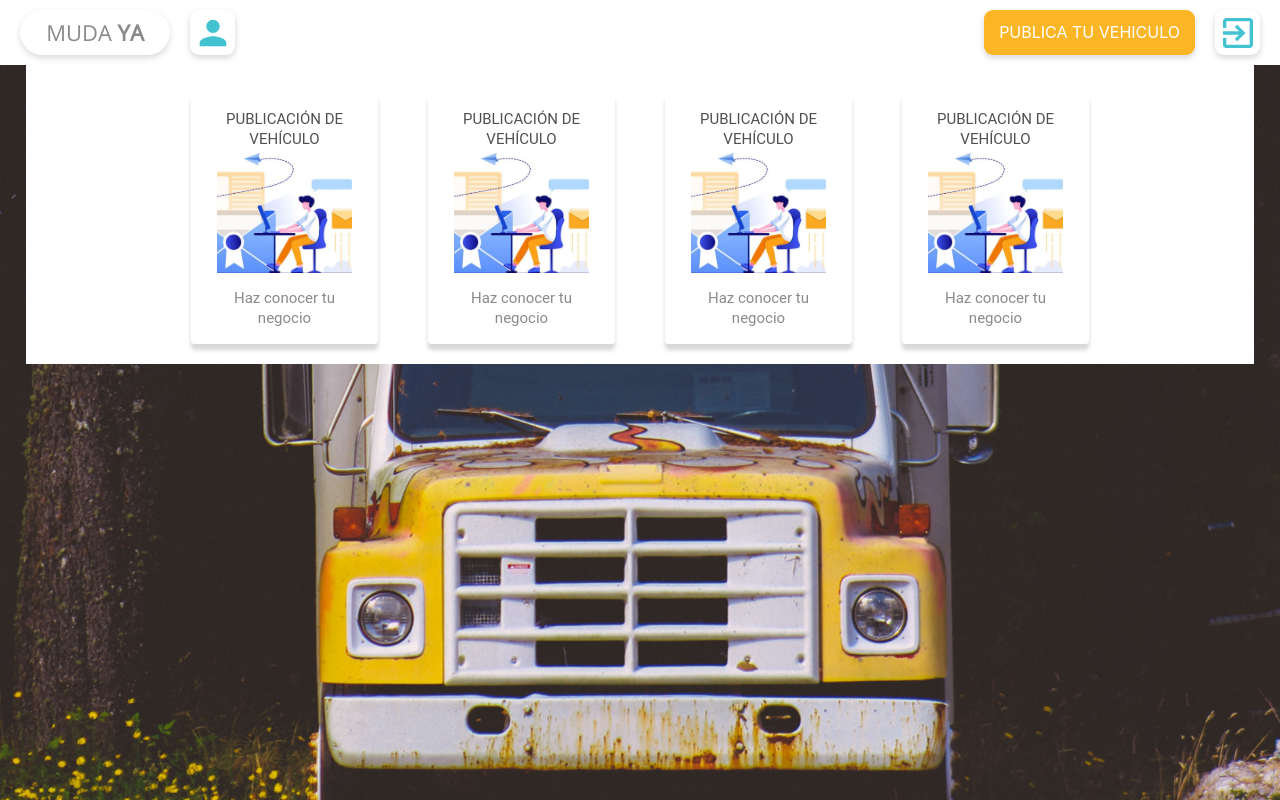
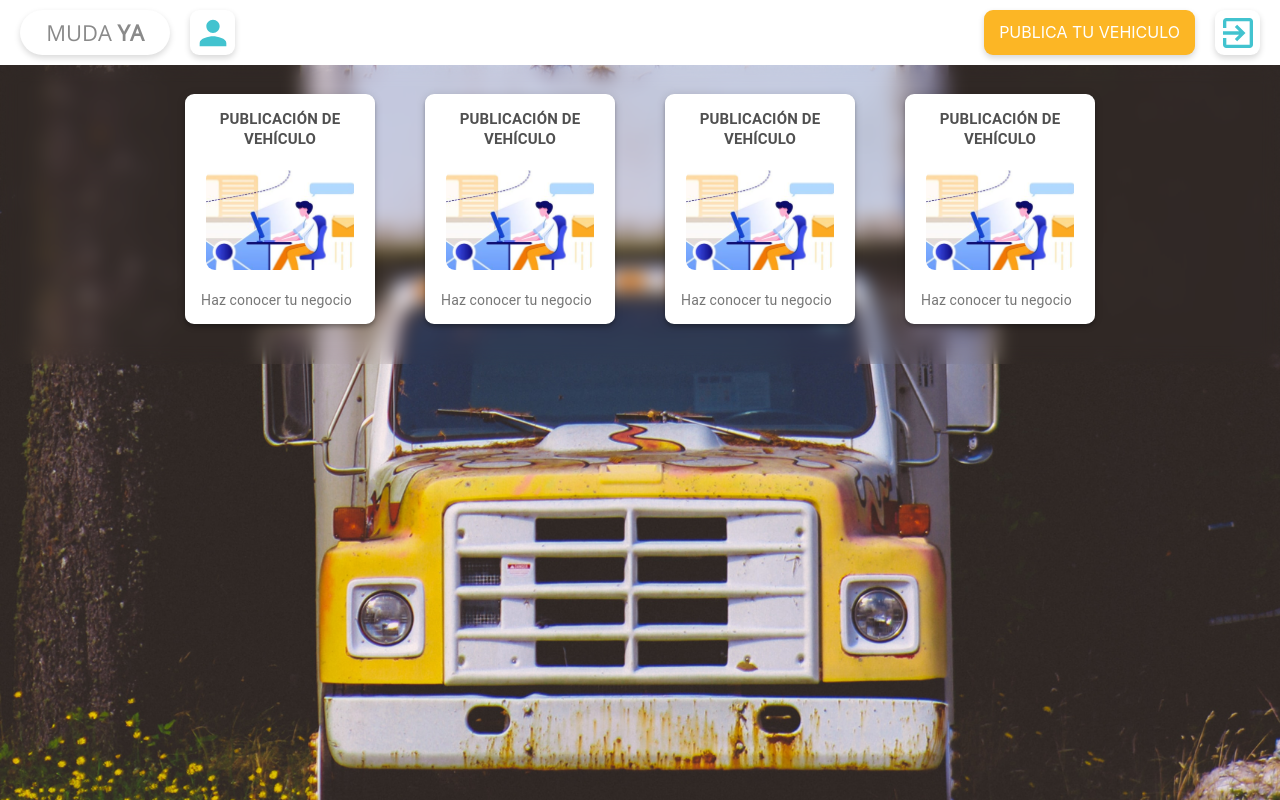
Before and after one commit to csepulvedaz/mudaya, a React (Create React App) app: page / in a window 1280 px wide. Both pictures are taken after a click on the button "INGRESAR". Shown: the top 800 px of the page. Built offline with nearby package versions, Linux system fonts and the light colour scheme.

Commit message:
:zap::lipstick: se agregan servicios

```diff
--- a/src/components/content/CardService.js
+++ b/src/components/content/CardService.js
@@ -1,50 +1,30 @@
-import React from 'react';
-import { makeStyles } from '@material-ui/core/styles';
-import Card from '@material-ui/core/Card';
-import CardContent from '@material-ui/core/CardContent';
-import Typography from '@material-ui/core/Typography';
-import CardMedia from '@material-ui/core/CardMedia';
-import illustration1 from "../../assets/ourservices1.jpg";
+import React from "react";
+import { makeStyles } from "@material-ui/core/styles";
+import Card from "@material-ui/core/Card";
+import CardContent from "@material-ui/core/CardContent";
+import Typography from "@material-ui/core/Typography";
+import CardMedia from "@material-ui/core/CardMedia";
+import img from "../../assets/ourservices1.jpg";
 
 const useStyles = makeStyles({
     root: {
-    display: "flex",
-    justifyContent: "space-around",
-    width: "187px",
-    height: "250px",
-    boxShadow: "0 6px 4px 0 rgba(0, 0, 0, 0.16)",
-    backgroundColor: "#ffffff",
+        width: "190px",
         margin: "10px 25px",
+        height:"230px",
+        borderRadius:"9px"
     },
     cardTitle: {
-    width: "135px",
-    height: "43px",
         fontSize: "15px",
-    fontWeight: "normal",
-    fontStretch: "normal",
-    fontStyle: "normal",
+        fontWeight: "bold",
         lineHeight: "1.33",
-    letterSpacing: "normal",
         textAlign: "center",
         color: "#505050",
     },
-  cardText:{
-    width: "135px",
-    height: "46px",
-    fontSize: "15px",
-    fontWeight: "normal",
-    fontStretch: "normal",
-    fontStyle: "normal",
-    lineHeight: "1.33",
-    letterSpacing: "normal",
-    textAlign: "center",
-    color: "#8a8a8a",
-    margin: "0px 0px 10px 0px",
-  },
     media: {
-    height:"120px",
-    width: "135px",
-    margin: "0px 0px 16px 0px",
+        height: "100px",
+        // width: "135px",
+        margin: "20px 5px",
+        borderRadius: "9px",
     },
 });
 
@@ -52,10 +32,9 @@ export default function CardService() {
     const classes = useStyles();
 
     return (
-    <Card className={classes.root}>
-      <CardContent>
-        <div>
-          <Typography className={classes.cardTitle} >
+        <Card className={classes.root} elevation={4}>
+            <CardContent className={classes.content}>
+                <Typography className={classes.cardTitle}>
                     {/*this.props.serviceCards.title*/}
                     PUBLICACIÓN DE VEHÍCULO
                 </Typography>
@@ -64,18 +43,15 @@ export default function CardService() {
                     className={classes.media}
                     /*this.props.serviceCards.imageSource*/
                     /*this.props.serviceCards.imageTitle*/
-              image={illustration1}
-              title="Ilustration 1"
+                    image={img}
+                    title="img"
                 />
 
-          <Typography className={classes.cardText} >
+                <Typography variant="body2" color="textSecondary" component="p">
                     {/*this.props.serviceCards.text*/}
                     Haz conocer tu negocio
                 </Typography>
-        </div>
             </CardContent>
-
-
         </Card>
     );
 }
--- a/src/components/content/CustomContent.js
+++ b/src/components/content/CustomContent.js
@@ -11,8 +11,6 @@ const useStyles = makeStyles(theme => ({
         width: "100%",
         height: "1000px",
         paddingBlockStart: "5%",
-        paddingInline: "2%",
-        paddingInlineEnd: "2%",
         display: "flex",
         justifyContent: "center",
         background: `url(${bg}) no-repeat 50% 100% `,
--- a/src/components/content/ServicesCardPanel.js
+++ b/src/components/content/ServicesCardPanel.js
@@ -1,32 +1,29 @@
 import React from "react";
-import { Layout } from "antd";
 import { makeStyles } from "@material-ui/core/styles";
 import CardService from "./CardService";
 
-const { Content } = Layout;
-
-const useStyles = makeStyles(theme => ({
+const useStyles = makeStyles((theme) => ({
     content: {
-        width: "fixed",
+        width: "100%",
         height: "300px",
         display: "flex",
         flexDirection: "row",
         justifyContent: "center",
-        backgroundColor: "#ffffff",
-        //-webkit-backdrop-filter: blur(9px),
         backdropFilter: "blur(9px)",
-        padding: "20px 20px",
-    }
+        padding: "20px 0px",
+    },
 }));
 
 const ServicesCardPanel = () => {
     const classes = useStyles();
-    return (<Content className={classes.content}>
-                <CardService/>
-                <CardService/>
-                <CardService/>
-                <CardService/>
-            </Content>);
+    return (
+        <div className={classes.content}>
+            <CardService />
+            <CardService />
+            <CardService />
+            <CardService />
+        </div>
+    );
 };
 
 export default ServicesCardPanel;
--- a/src/pages/Login.js
+++ b/src/pages/Login.js
@@ -1,4 +1,4 @@
-import React, {useState} from "react";
+import React, { useState } from "react";
 import Button from "@material-ui/core/Button";
 import TextField from "@material-ui/core/TextField";
 import LocalShippingIcon from "@material-ui/icons/LocalShipping";
@@ -9,12 +9,12 @@ import Container from "@material-ui/core/Container";
 import Grid from "@material-ui/core/Grid";
 import { Link, useHistory } from "react-router-dom";
 
-const useStyles = makeStyles(theme => ({
+const useStyles = makeStyles((theme) => ({
     "@global": {
         body: {
             height: "0px",
-            background: "#fafafa"
-        }
+            background: "#fafafa",
+        },
     },
     paper: {
         marginTop: theme.spacing(12),
@@ -25,7 +25,7 @@ const useStyles = makeStyles(theme => ({
         backgroundColor: "#fff",
         padding: "30px",
         boxShadow: "1px 1px 10px #ccc",
-        borderRadius: "5px"
+        borderRadius: "5px",
     },
     form: {
         width: "100%", // Fix IE 11 issue.
@@ -33,16 +33,16 @@ const useStyles = makeStyles(theme => ({
         display: "flex",
         flexDirection: "column",
         justifyContent: "center",
-        alignItems: "center"
+        alignItems: "center",
     },
     submit: {
         margin: theme.spacing(4, 0, 3),
-        width: "100%"
+        width: "100%",
     },
     truck: {
         fontSize: "100px",
-        color: "#ccc"
-    }
+        color: "#ccc",
+    },
 }));
 
 const Login = () => {
@@ -53,7 +53,7 @@ const Login = () => {
 
     const handleOnClick = () => {
         history.push("/principal");
-    }
+    };
 
     return (
         <Container component="main" maxWidth="xs">
@@ -73,7 +73,7 @@ const Login = () => {
                         label="Correo"
                         autoComplete="email"
                         autoFocus
-                        onChange={e => setEmail(e.target.value)}
+                        onChange={(e) => setEmail(e.target.value)}
                         // onKeyDown={e => {
                         //     if (e.key === "Enter") props.onPressLogin();
                         // }}
@@ -87,7 +87,7 @@ const Login = () => {
                         label="Contraseña"
                         type="password"
                         // autoComplete="current-password"
-                        onChange={e => setPassword(e.target.value)}
+                        onChange={(e) => setPassword(e.target.value)}
                         // onKeyDown={e => {
                         //     if (e.key === "Enter") props.onPressLogin();
                         // }}
@@ -101,7 +101,7 @@ const Login = () => {
                         className={classes.submit}
                         onClick={handleOnClick}
                     >
-                            Ingresar
+                        Ingresar
                     </Button>
 
                     <Grid container direction="row" justify="center">
@@ -111,7 +111,7 @@ const Login = () => {
                                 <Link
                                     to="/registro"
                                     style={{
-                                        textDecoration: "none"
+                                        textDecoration: "none",
                                     }}
                                 >
                                     Entra, es gratis!
```
Lines whose indentation alone changed are shown as unchanged.
